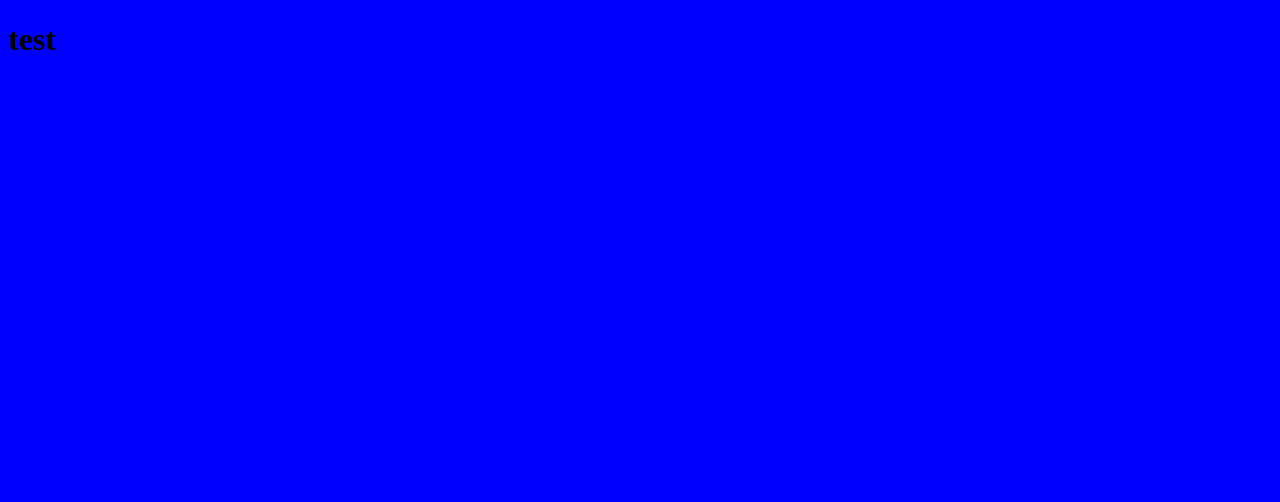
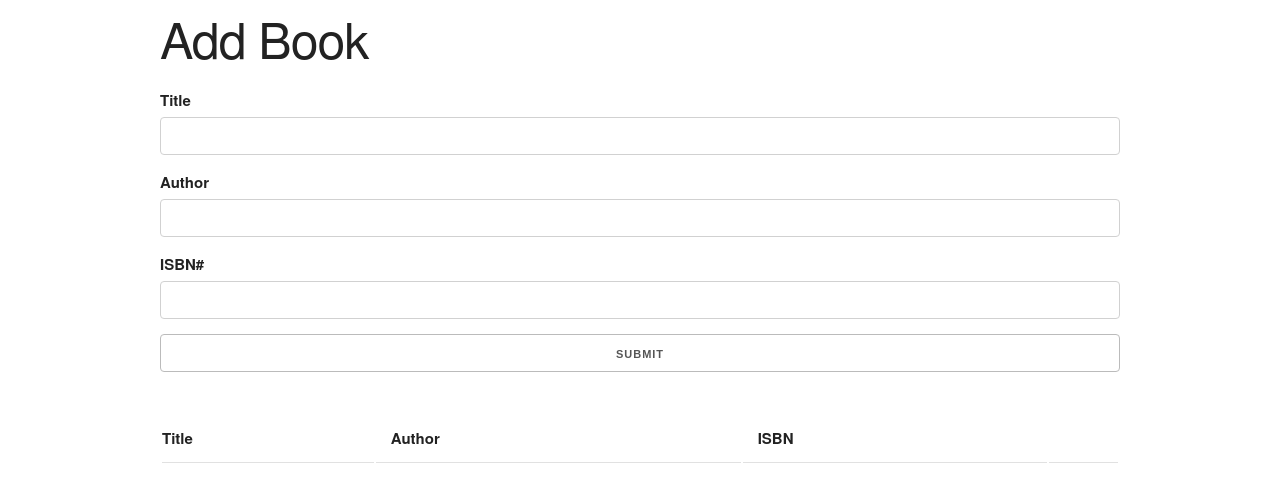
Before and after one commit to julianoperin/Book-List-Project, a plain HTML site: page index.html in a window 1280 px wide. Drawn offline with nearby package versions, Linux system fonts and the light colour scheme.

Commit message:
Finished UI

```diff
--- a/index.html
+++ b/index.html
@@ -1,15 +1,60 @@
 <!DOCTYPE html>
 <html lang="en">
 <head>
-    <meta charset="UTF-8">
-    <meta name="viewport" content="width=device-width, initial-scale=1.0">
-    <meta http-equiv="X-UA-Compatible" content="ie=edge">
-    <link rel="stylesheet" href="style.css">
-    <title>Book List Project</title>
+  <meta charset="UTF-8">
+  <meta name="viewport" content="width=device-width, initial-scale=1.0">
+  <meta http-equiv="X-UA-Compatible" content="ie=edge">
+  <link rel="stylesheet" href="https://cdnjs.cloudflare.com/ajax/libs/skeleton/2.0.4/skeleton.css" />
+  <style>
+    .success, .error {
+      color: white;
+      padding: 5px;
+      margin: 5px 0 15px 0;
+    }
+
+    .success {
+      background: green;
+    }
+
+    .error {
+      background: red;
+    }
+  </style>
+  <title>Book List</title>
 </head>
 <body>
-    <h1>test</h1>
+  <div class="container">
+    <h1>Add Book</h1>
+    <form id="book-form">
+      <div>
+        <label for="title">Title</label>
+        <input type="text" id="title" class="u-full-width">
+      </div>
+      <div>
+        <label for="author">Author</label>
+        <input type="text" id="author" class="u-full-width">
+      </div>
+      <div>
+        <label for="isbn">ISBN#</label>
+        <input type="text" id="isbn" class="u-full-width">
+      </div>
+      <div>
+        <input type="submit" value="Submit" class="u-full-width">
+      </div>
+    </form>
+    <table class="u-full-width">
+      <thead>
+        <tr>
+          <th>Title</th>
+          <th>Author</th>
+          <th>ISBN</th>
+          <th></th>
+        </tr>
+      </thead>
+      <tbody id="book-list"></tbody>
+    </table>
+  </div>
 
-    <script src="app.js"></script>
+  <script src="app.js"></script>
 </body>
 </html>
```
Also changed, not shown: 1 other file.
